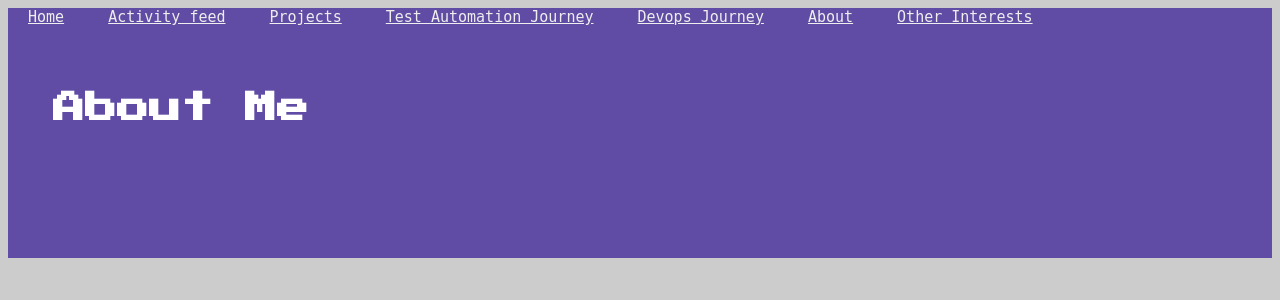
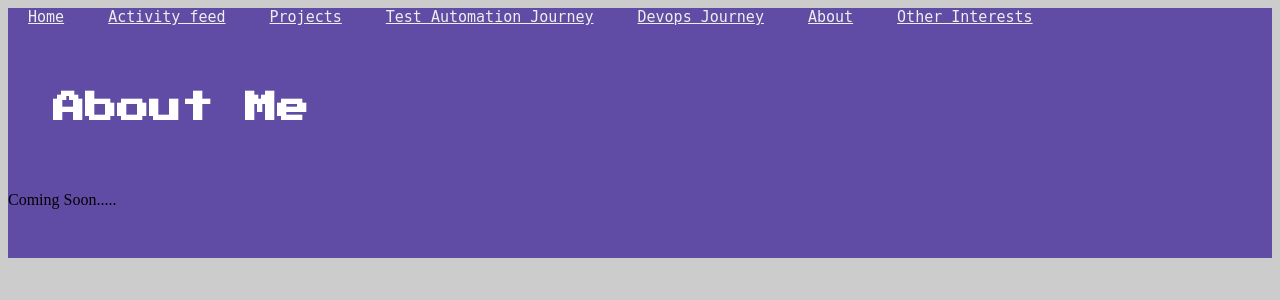
Before and after one commit to vizallati/devops-journey, a Flask app: page /about in a window 1280 px wide. Shown: the top 300 px of the page. Run offline with Flask 2, Linux system fonts and the light colour scheme.

Commit message:
Test no downtime deployment change

```diff
--- a/templates/about.html
+++ b/templates/about.html
@@ -22,6 +22,7 @@
 
     </section>
     <h1>About Me</h1>
+    <p> Coming Soon..... </p>
 
 
 </div>
```
